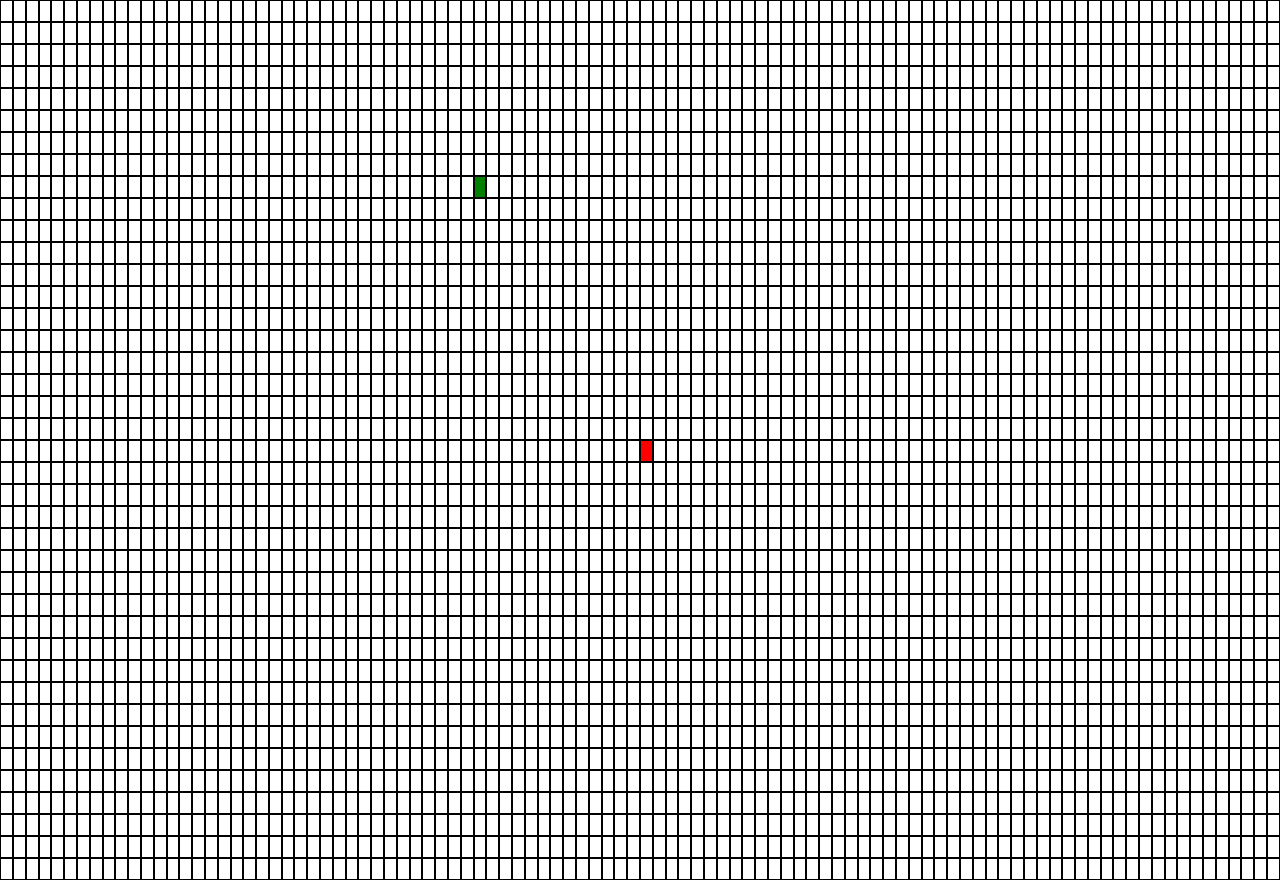
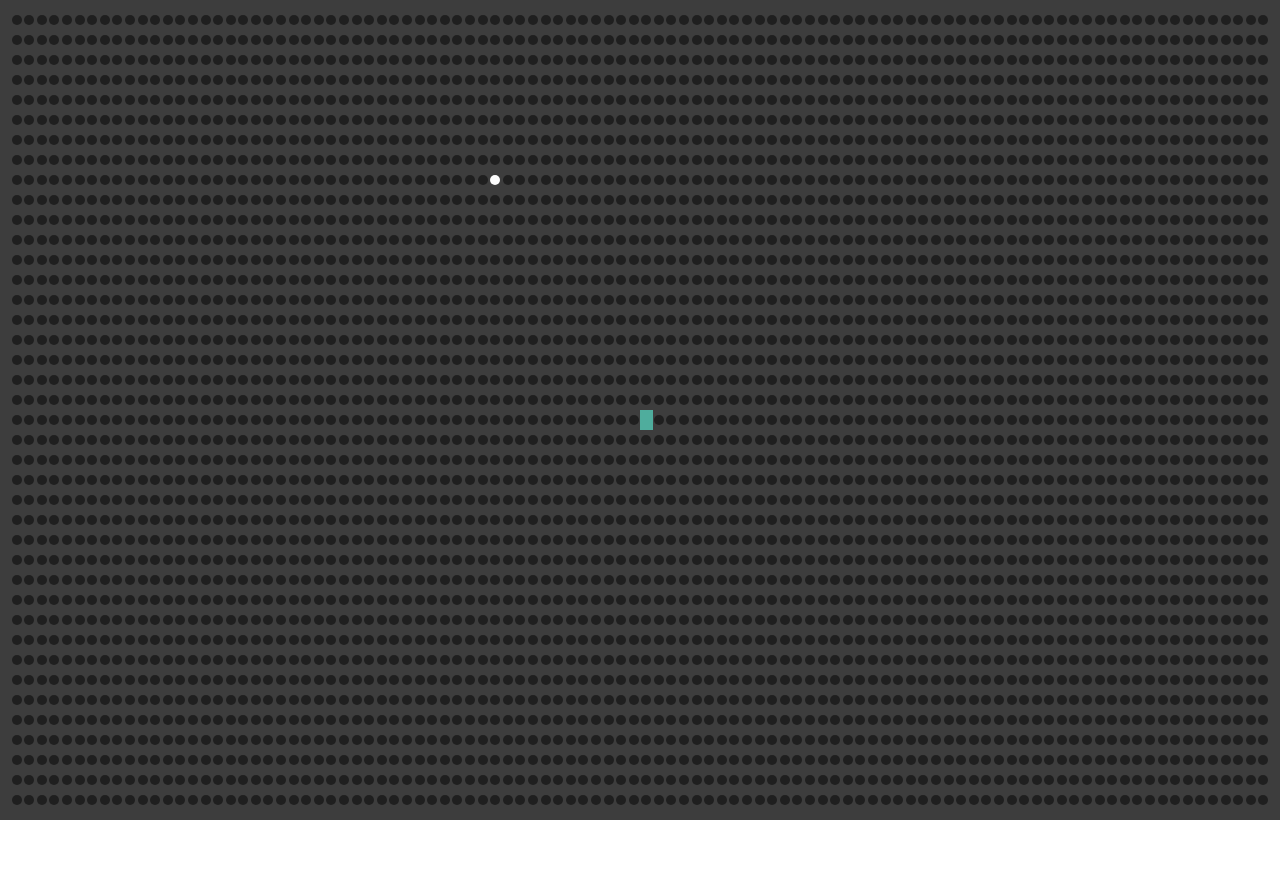
Before and after one commit to idebbarh/snakejs, a website with bundled scripts: page index.html in a window 1280 px wide. After the commit the page ends 820 px from the top, so only its background shows below. Built offline with nearby package versions, Linux system fonts and the light colour scheme.

Commit message:
ref: update game ui

```diff
--- a/index.js
+++ b/index.js
@@ -97,16 +97,18 @@ function checkIfBeatEaten() {
 }
 
 function isSnakeCell(pos) {
-  let [posCol, posRow] = pos;
+  const [posCol, posRow] = pos;
+  const isSnakeHead =
+    posCol === snakeBody.tail.value[0] && snakeBody.tail.value[1] === posRow;
   let cur = snakeBody.head;
 
   while (cur) {
     if (cur.value[0] === posCol && cur.value[1] === posRow) {
-      return true;
+      return [true, isSnakeHead];
     }
     cur = cur.next;
   }
-  return false;
+  return [false, isSnakeHead];
 }
 
 function keyPressHandler(e) {
@@ -127,17 +129,26 @@ function renderGrid() {
 
   for (let i = 0; i < ROWS; ++i) {
     const rowContainer = document.createElement("div");
-    rowContainer.className = "row-container";
+    rowContainer.className = "grid__row";
     for (let j = 0; j < COLS; ++j) {
-      const cell = document.createElement("span");
-      cell.className = "cell";
+      const [_isSnakeCell, isSnakeHead] = isSnakeCell([j, i]);
+      const cell = document.createElement("div");
+      cell.className = "row__cell";
+      cell.setAttribute("cell-pos", `${j},${i}`);
       if (i === beatRow && j == beatCol) {
-        cell.classList.add("beat-cell");
+        cell.classList.add("row__cell--beat-cell");
+      } else if (_isSnakeCell) {
+        if (isSnakeHead) {
+          cell.classList.add("row__cell--snake-head-cell");
+        } else {
+          cell.classList.add("row__cell--snake-body-cell");
+        }
       }
-      if (isSnakeCell([j, i])) {
-        cell.classList.add("snake-cell");
+      if (!_isSnakeCell) {
+        const cellDot = document.createElement("span");
+        cellDot.className = "cell__dot";
+        cell.appendChild(cellDot);
       }
-
       rowContainer.appendChild(cell);
     }
     gridContainer.appendChild(rowContainer);
--- a/style.css
+++ b/style.css
@@ -1,3 +1,10 @@
+:root {
+  --grid-bg: #3d3d3d;
+  --cell-dot-bg: #1f1f1f;
+  --cell-beat-bg: #fdfdfd;
+  --snake-body-bg: #2b796c;
+  --snake-head-bg: #4fad9d;
+}
 * {
   padding: 0;
   margin: 0;
@@ -6,20 +13,33 @@
   height: 100vh;
   display: flex;
   flex-direction: column;
+  background: var(--grid-bg);
+  padding: 10px;
 }
-#grid .row-container {
+.grid__row {
   display: flex;
   align-items: center;
   justify-content: center;
 }
-#grid .cell {
+.row__cell {
   width: 20px;
   height: 20px;
-  border: 1px solid black;
+  display: flex;
+  justify-content: center;
+  align-items: center;
 }
-#grid .beat-cell {
-  background: green;
+.row__cell--snake-body-cell {
+  background: var(--snake-body-bg);
 }
-#grid .snake-cell {
-  background: red;
+.row__cell--snake-head-cell {
+  background: var(--snake-head-bg);
 }
+.cell__dot {
+  width: 10px;
+  height: 10px;
+  background: var(--cell-dot-bg);
+  border-radius: 50%;
+}
+.row__cell--beat-cell .cell__dot {
+  background: var(--cell-beat-bg);
+}
```
